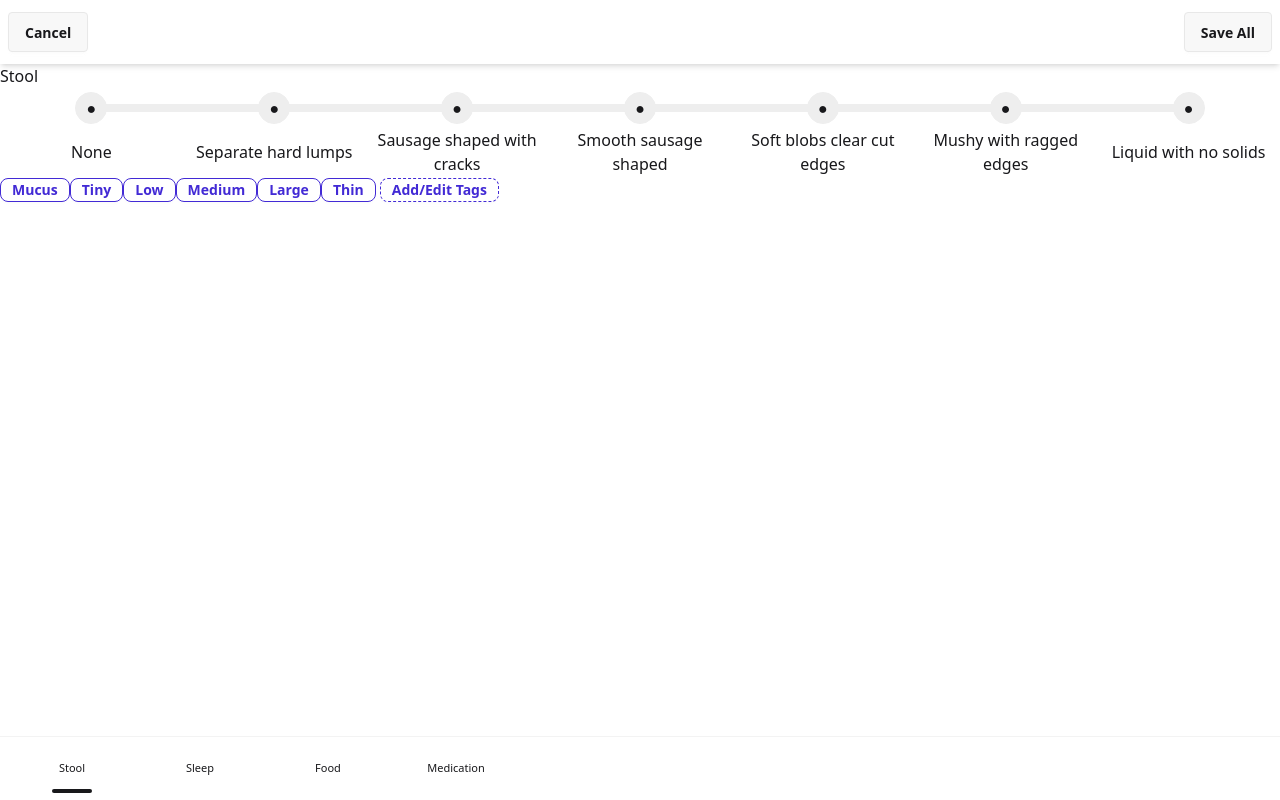
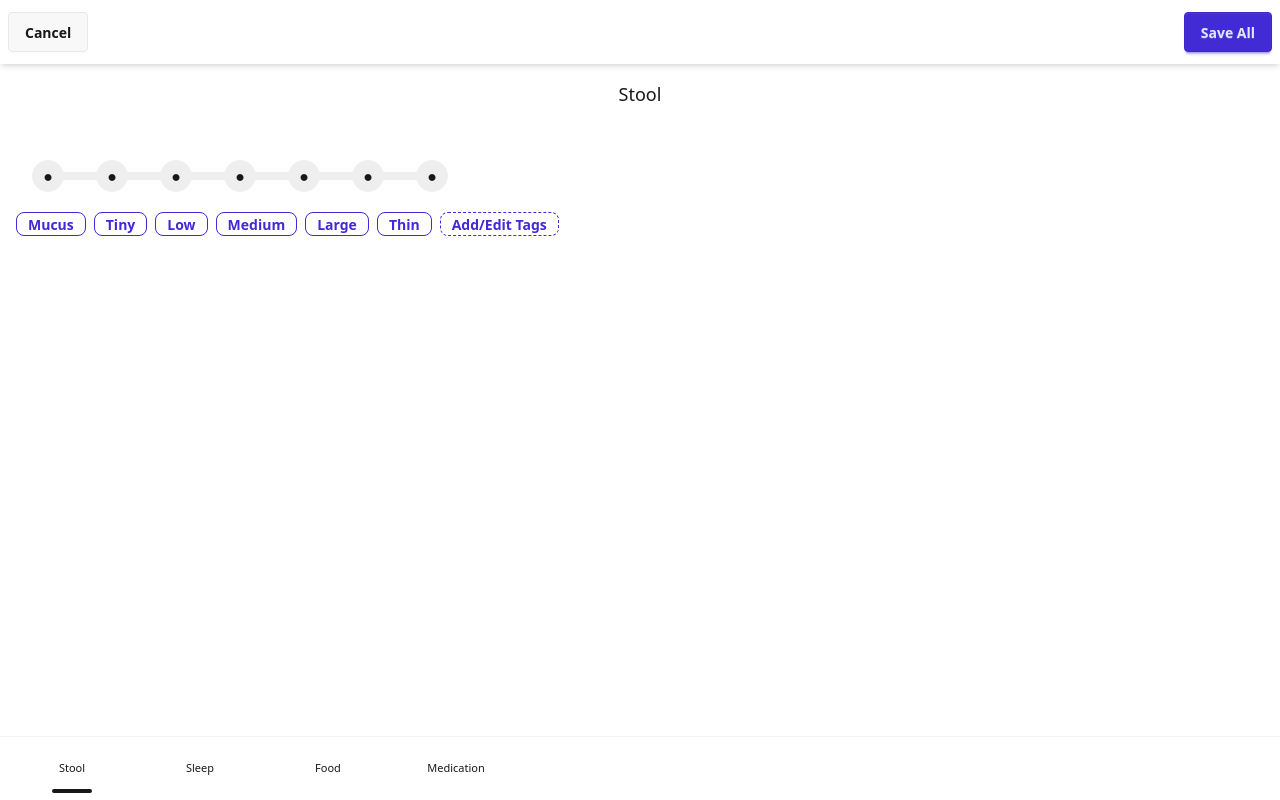
Before and after one commit to jiggak/health-tracker, a SvelteKit app: page /log in a window 1280 px wide. Built offline with nearby package versions, Linux system fonts and the light colour scheme.

Commit message:
Improvements to layout in log entry component

```diff
--- a/src/lib/index.ts
+++ b/src/lib/index.ts
@@ -20,6 +20,11 @@ export enum MetricType {
 export interface MetricOption {
    label: string;
    value: number|string;
+}
+
+export function getOptionLabel(options:MetricOption[], value?:number|string) {
+   const opt = options.find(o => o.value == value)
+   return opt != null? opt.label : null;
 }
 
 export class LogEntry {
--- a/src/routes/log/+page.svelte
+++ b/src/routes/log/+page.svelte
@@ -17,7 +17,7 @@
    </div>
 
    <div class="navbar-end">
-      <button class="btn">Save All</button>
+      <button class="btn btn-primary">Save All</button>
    </div>
 </div>
 
--- a/src/routes/log/Entry.svelte
+++ b/src/routes/log/Entry.svelte
@@ -1,5 +1,5 @@
 <script lang="ts">
-   import { MetricType, type LogEntry } from "$lib";
+   import { getOptionLabel, MetricType, type LogEntry } from "$lib";
    import Tags from './Tags.svelte';
 
    let { entry }: {
@@ -10,21 +10,27 @@
    let tags = $state(entry.tags);
 </script>
 
-<p>{entry.metric.label}</p>
+<div class="flex flex-col gap-4 m-4">
+   <h2 class="text-lg text-center">{entry.metric.label}</h2>
 
+   <div>
       {#if entry.metric.metricType == MetricType.SingleOption}
+         <p class="h-8 text-center">
+            {getOptionLabel(entry.metric.options!, value)}
+         </p>
          <ul class="steps">
             {#each entry.metric.options! as option}
-         <li data-content="●" class="step" class:step-primary={value == option.value}>
-            <button onclick={() => value = option.value}>
-               {option.label}
-            </button>
+               <li data-content="●"
+                  class="step"
+                  class:step-primary={value == option.value}
+                  onclick={() => value = option.value}>
                </li>
             {/each}
          </ul>
       {:else if entry.metric.metricType == MetricType.Text}
          <input class="input" type="text" />
       {/if}
+   </div>
 
    {#if entry.metric.tags}
       <Tags
@@ -32,3 +38,4 @@
          values={tags}
          onValuesChanged={(val) => tags = val} />
    {/if}
+</div>
--- a/src/routes/log/Tags.svelte
+++ b/src/routes/log/Tags.svelte
@@ -23,6 +23,7 @@
    }
 </script>
 
+<div class="flex flex-wrap gap-2">
    {#each tags as tag}
       <button
          class="btn badge badge-primary"
@@ -39,6 +40,7 @@
 
       Add/Edit Tags
    </button>
+</div>
 
 <TagsEditor
    bind:this={tagsEditor}
--- a/src/routes/log/TagsEditor.svelte
+++ b/src/routes/log/TagsEditor.svelte
@@ -40,7 +40,7 @@
       </div>
 
       <div class="navbar-end">
-         <button class="btn" onclick={save}>Save</button>
+         <button class="btn btn-primary" onclick={save}>Save</button>
       </div>
    </div>
 
```
Lines whose indentation alone changed are shown as unchanged.
